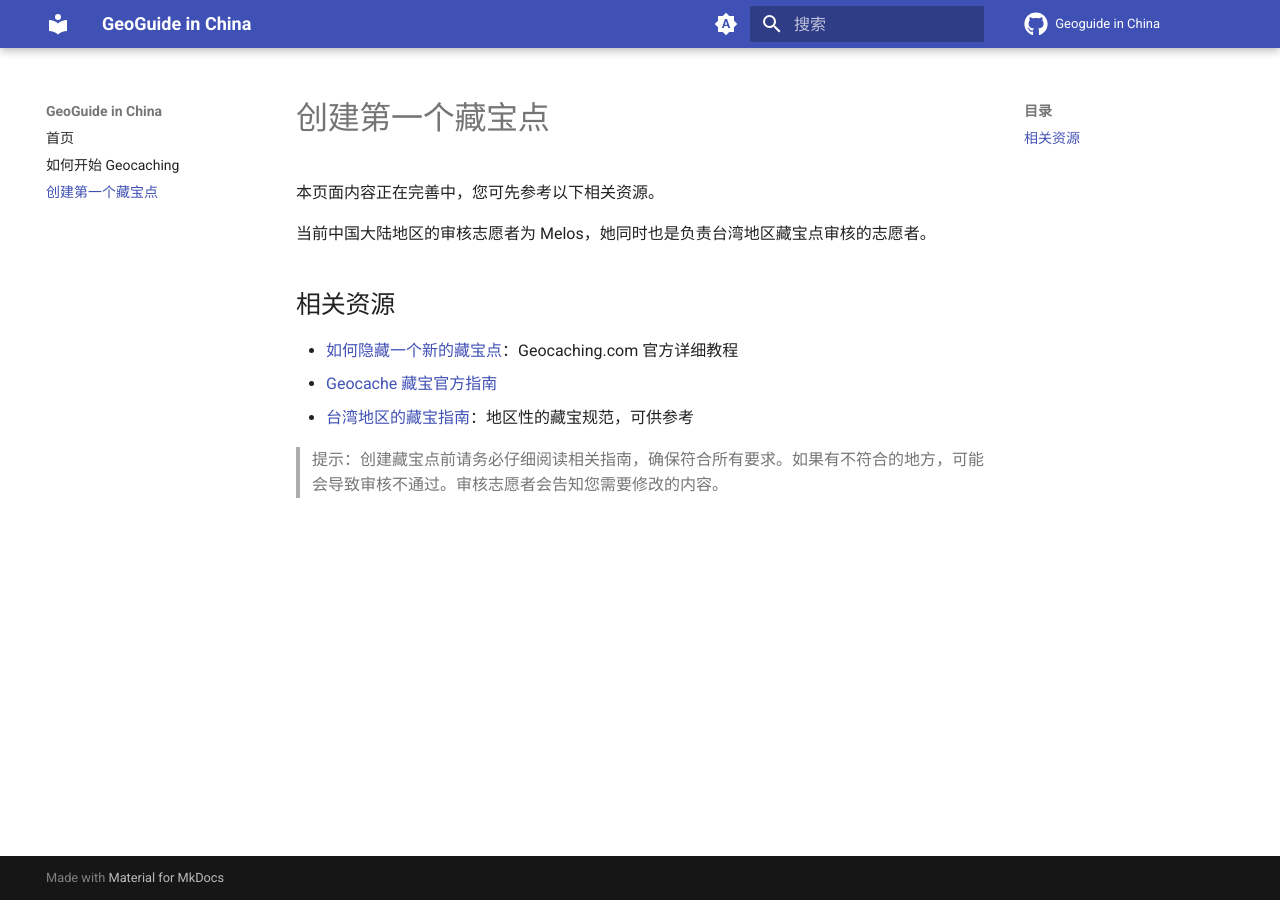
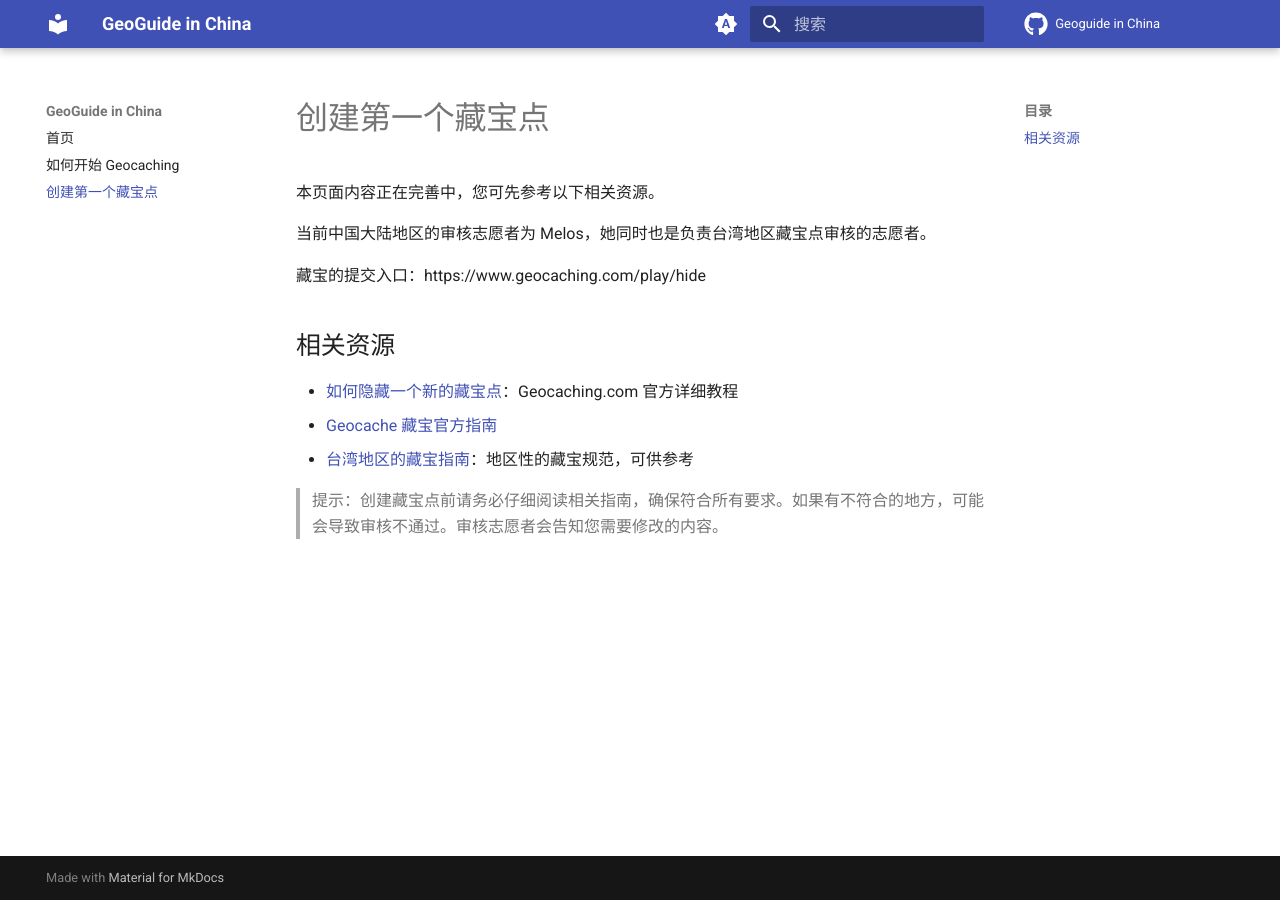
Before and after one commit to Konano/geoguide-in-china, an MkDocs documentation site: the page built from docs/hiding-a-cache.md, in a window 1280 px wide. Built offline with MkDocs 1.6.1 and Material for MkDocs 9.7.7, drawn with Linux system fonts in a browser that asks for light colours; comment, search, counter and statistics services are not loaded.

Commit message:
更新藏宝提交入口链接

```diff
--- a/docs/hiding-a-cache.md
+++ b/docs/hiding-a-cache.md
@@ -3,6 +3,8 @@
 本页面内容正在完善中，您可先参考以下相关资源。
 
 当前中国大陆地区的审核志愿者为 Melos，她同时也是负责台湾地区藏宝点审核的志愿者。
+
+藏宝的提交入口：https://www.geocaching.com/play/hide
 
 ## 相关资源
 
```
